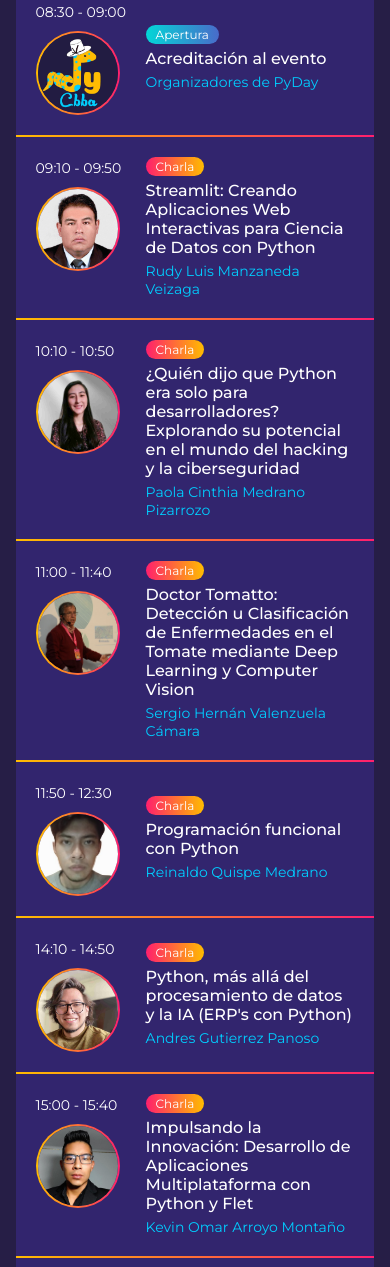
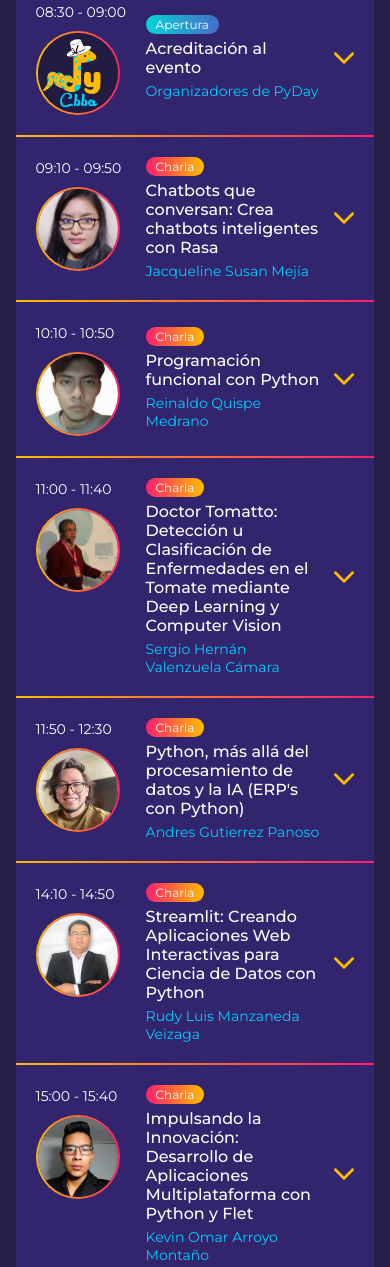
Before and after one commit to pydaycbba/PyDay2024, a React app: page / in a window 390 px wide. Shown: the part 1052-2319 px from the top of the page. Built offline with nearby package versions, Linux system fonts and the light colour scheme; a web font is replaced by a local one.

Commit message:
Actualización de horarios, re-organización de charlas, actualización de foto de Rudy Manzaneda y adición de flecha en acordeón desplegable.

```diff
--- a/src/assets/icons/index.js
+++ b/src/assets/icons/index.js
@@ -4,6 +4,8 @@ const Icons = {
     logoInstagram: require('./logo-instagram.png'),
     logoCalendar: require('./logo-calendar.png'),
     logoClock: require('./logo-clock.png'),
-    logoLocations: require("./logo-locations.png")
+    logoLocations: require("./logo-locations.png"),
+    iconYellowArrow: require("./yellow-arrow.png"),
+    iconPinkArrow: require("./pink-arrow.png")
 }
 export default Icons;
--- a/src/assets/images/index.js
+++ b/src/assets/images/index.js
@@ -18,7 +18,7 @@ const Images = {
     speakerKevinArroyo: require('./Speaker-KevinArroyo.jpeg'),
     speakerPaolaMedrano: require('./Speaker-PaolaMedrano.jpg'),
     speakerReinaldoQuispe: require('./Speaker-ReinaldoQuispeMedrano.jpg'),
-    speakerRudyManzaneda: require('./Speaker-RudyManzaneda.jpg'),
+    speakerRudyManzaneda: require('./Speaker-RudyManzaneda.jpeg'),
     speakerSamuelRojas: require('./Speaker-SamuelIsaiasRojas.jpeg'),
     speakerSergioValenzuela: require('./Speaker-SergioHernánValenzuela.jpg'),
 
--- a/src/views/Home/sections/Schedule/ScheduleItem.js
+++ b/src/views/Home/sections/Schedule/ScheduleItem.js
@@ -1,4 +1,5 @@
 import React, { useState } from 'react';
+import Icons from '../../../../assets/icons';
 
 const ScheduleItem = ({ time, image, type, title, name, description }) => {
     const [expanded, setExpanded] = useState(false);
@@ -17,6 +18,7 @@ const ScheduleItem = ({ time, image, type, title, name, description }) => {
                     <p className='item-data-title'>{title}</p>
                     <p className='item-data-name'>{name}</p>
                 </div>
+                <img className={`icon-arrow ${expanded ? 'rotated' : ''}`} src={Icons.iconYellowArrow} alt='Arrow icon'/>
             </div>
             <div className={`schedule-item-2 ${expanded ? 'expanded' : ''}`}>
                 <p>{description}</p>
--- a/src/views/Home/sections/Schedule/index.js
+++ b/src/views/Home/sections/Schedule/index.js
@@ -31,19 +31,19 @@ const Schedule = () => {
                 />
                 <ScheduleItem
                     time="09:10 - 09:50"
-                    image={Images.speakerRudyManzaneda}
+                    image={Images.speakerJacquelineSusan}
                     type="Charla"
-                    title="Streamlit: Creando Aplicaciones Web Interactivas para Ciencia de Datos con Python"
-                    name="Rudy Luis Manzaneda Veizaga"
-                    description="Se explicará cómo Streamlit simplifica el proceso de desarrollo de aplicaciones web interactivas para ciencia de datos con Python. En esta charla, se explicarán las características principales de Streamlit y cómo se puede utilizar esta herramienta para crear visualizaciones dinámicas, paneles interactivos y prototipos rápidos. Aprenderás sobre la facilidad de uso de Streamlit, su integración con bibliotecas de visualización de datos y su aplicación en casos reales."
+                    title="Chatbots que conversan: Crea chatbots inteligentes con Rasa"
+                    name="Jacqueline Susan Mejía"
+                    description="En la era digital, los chatbots se han vuelto esenciales para interactuar con marcas y servicios, siendo Rasa una plataforma destacada para su desarrollo. Esta presentación cubrirá desde los fundamentos de Rasa, incluyendo su núcleo, el dominio y el generador de lenguaje natural, hasta el proceso de construcción de un chatbot, abordando la definición de intents, entrenamiento de modelos y generación de respuestas mediante técnicas de procesamiento de lenguaje natural."
                 />
                 <ScheduleItem
                     time="10:10 - 10:50"
-                    image={Images.speakerPaolaMedrano}
+                    image={Images.speakerReinaldoQuispe}
                     type="Charla"
-                    title="¿Quién dijo que Python era solo para desarrolladores? Explorando su potencial en el mundo del hacking y la ciberseguridad"
-                    name="Paola Cinthia Medrano Pizarrozo"
-                    description="Exploraremos el potencial de Python en hacking y ciberseguridad. Descubriremos cómo este lenguaje va más allá del desarrollo convencional para proteger y atacar en el mundo digital y volverlo tu mejor aliado en defensa de ciberataques."
+                    title="Programación funcional con Python"
+                    name="Reinaldo Quispe Medrano"
+                    description="El objetivo de esta charla es introducir el paradigma de programación funcional utilizando Python y mostrar cómo este enfoque mejora la calidad del código. Se destacarán casos de uso en el análisis exploratorio de datos para ilustrar su aplicación práctica."
                 />
                 <ScheduleItem
                     time="11:00 - 11:40"
@@ -55,19 +55,19 @@ const Schedule = () => {
                 />
                 <ScheduleItem
                     time="11:50 - 12:30"
-                    image={Images.speakerReinaldoQuispe}
-                    type="Charla"
-                    title="Programación funcional con Python"
-                    name="Reinaldo Quispe Medrano"
-                    description="El objetivo de esta charla es introducir el paradigma de programación funcional utilizando Python y mostrar cómo este enfoque mejora la calidad del código. Se destacarán casos de uso en el análisis exploratorio de datos para ilustrar su aplicación práctica."
-                />
-                <ScheduleItem
-                    time="14:10 - 14:50"
                     image={Images.speakerAndresGutierrez}
                     type="Charla"
                     title="Python, más allá del procesamiento de datos y la IA (ERP's con Python)"
                     name="Andres Gutierrez Panoso"
                     description="Python tiene un rol importante en software empresarial, como backend soporta infrastructuras inmensas y en esta charla aprenderemos cómo ganar dinero con Python."
+                />
+                <ScheduleItem
+                    time="14:10 - 14:50"
+                    image={Images.speakerRudyManzaneda}
+                    type="Charla"
+                    title="Streamlit: Creando Aplicaciones Web Interactivas para Ciencia de Datos con Python"
+                    name="Rudy Luis Manzaneda Veizaga"
+                    description="Se explicará cómo Streamlit simplifica el proceso de desarrollo de aplicaciones web interactivas para ciencia de datos con Python. En esta charla, se explicarán las características principales de Streamlit y cómo se puede utilizar esta herramienta para crear visualizaciones dinámicas, paneles interactivos y prototipos rápidos. Aprenderás sobre la facilidad de uso de Streamlit, su integración con bibliotecas de visualización de datos y su aplicación en casos reales."
                 />
                 <ScheduleItem
                     time="15:00 - 15:40"
@@ -79,11 +79,11 @@ const Schedule = () => {
                 />
                 <ScheduleItem
                     time="15:50 - 16:30"
-                    image={Images.speakerJacquelineSusan}
+                    image={Images.speakerPaolaMedrano}
                     type="Charla"
-                    title="Chatbots que conversan: Crea chatbots inteligentes con Rasa"
-                    name="Jacqueline Susan Mejía"
-                    description="En la era digital, los chatbots se han vuelto esenciales para interactuar con marcas y servicios, siendo Rasa una plataforma destacada para su desarrollo. Esta presentación cubrirá desde los fundamentos de Rasa, incluyendo su núcleo, el dominio y el generador de lenguaje natural, hasta el proceso de construcción de un chatbot, abordando la definición de intents, entrenamiento de modelos y generación de respuestas mediante técnicas de procesamiento de lenguaje natural."
+                    title="¿Quién dijo que Python era solo para desarrolladores? Explorando su potencial en el mundo del hacking y la ciberseguridad"
+                    name="Paola Cinthia Medrano Pizarrozo"
+                    description="Exploraremos el potencial de Python en hacking y ciberseguridad. Descubriremos cómo este lenguaje va más allá del desarrollo convencional para proteger y atacar en el mundo digital y volverlo tu mejor aliado en defensa de ciberataques."
                 />
                 <ScheduleItem
                     time="16:40 - 17:20"
@@ -104,7 +104,7 @@ const Schedule = () => {
             </div>
             <div id='segundo' className={activeTab === 'segundo' ? 'tabcontent active' : 'tabcontent'}>
                 <ScheduleItem
-                    time="10:10 - 11:50"
+                    time="11:00 - 12:30"
                     image={Images.talleristaItatiTorrez}
                     type="Taller"
                     title="Pacman.py"
--- a/src/views/Home/sections/Schedule/schedule.css
+++ b/src/views/Home/sections/Schedule/schedule.css
@@ -59,6 +59,7 @@
     border-bottom: 2px solid transparent;
     background: linear-gradient(#32256E, #32256E) padding-box,
         linear-gradient(to right, var(--title-color-primary), var(--title-color-secondary)) border-box;
+    cursor:pointer;
 }
 
 .schedule-item-1>p {
@@ -167,7 +168,7 @@
     background: #21184e;
     max-height: 0;
     overflow: hidden;
-    transition: max-height 0.3s ease-out;
+    transition: max-height 0.6s ease-out;
 }
 
 .schedule-item-2>p {
@@ -176,11 +177,21 @@
     text-align: left;
     width: 100%;
     margin-left: 220px;
-
 }
 
 .schedule-item-2.expanded {
-    max-height: 300px;
+    max-height: 500px;
+}
+
+.icon-arrow{
+    height: 20px;
+    margin-right: 40px;
+    margin-left: auto;
+    transition: transform 0.3s ease-out;
+}
+
+.icon-arrow.rotated {
+    transform: rotate(180deg);
 }
 
 @media (max-width: 992px) {
@@ -224,14 +235,17 @@
 
     .schedule-item-1 {
         min-height: 100px;
+        width: 100%;
+        box-sizing: border-box;
         display: grid;
         grid-template-areas:
-        "time data"
-        "photo data";
+        "time data icon"
+        "photo data icon";
         grid-template-rows: 30px auto;
-        grid-template-columns: 110px auto;
+        grid-template-columns: 110px 1fr 20px;
         justify-content: left;
         padding: 20px;
+
     }
 
     .schedule-item-1>p {
@@ -255,6 +269,7 @@
         gap: 5px;
         grid-area: data;
         margin-right: 0px;
+        margin-right: 15px;
     }
 
     .item-data-title {
@@ -264,6 +279,14 @@
 
     .item-data-name {
         font-size: 14px;
+    }
+
+    .icon-arrow {
+        grid-area: icon;
+        justify-self:flex-end;
+        margin-right: 0px;
+        margin-left: auto;
+
     }
 
     .schedule-item-2>p {
```
Also changed, not shown: src/assets/icons/pink-arrow.png (added), src/assets/icons/yellow-arrow.png (added), src/assets/images/Speaker-RudyManzaneda-2.jpg (renamed from src/assets/images/Speaker-RudyManzaneda.jpg), src/assets/images/Speaker-RudyManzaneda.jpeg (added).
